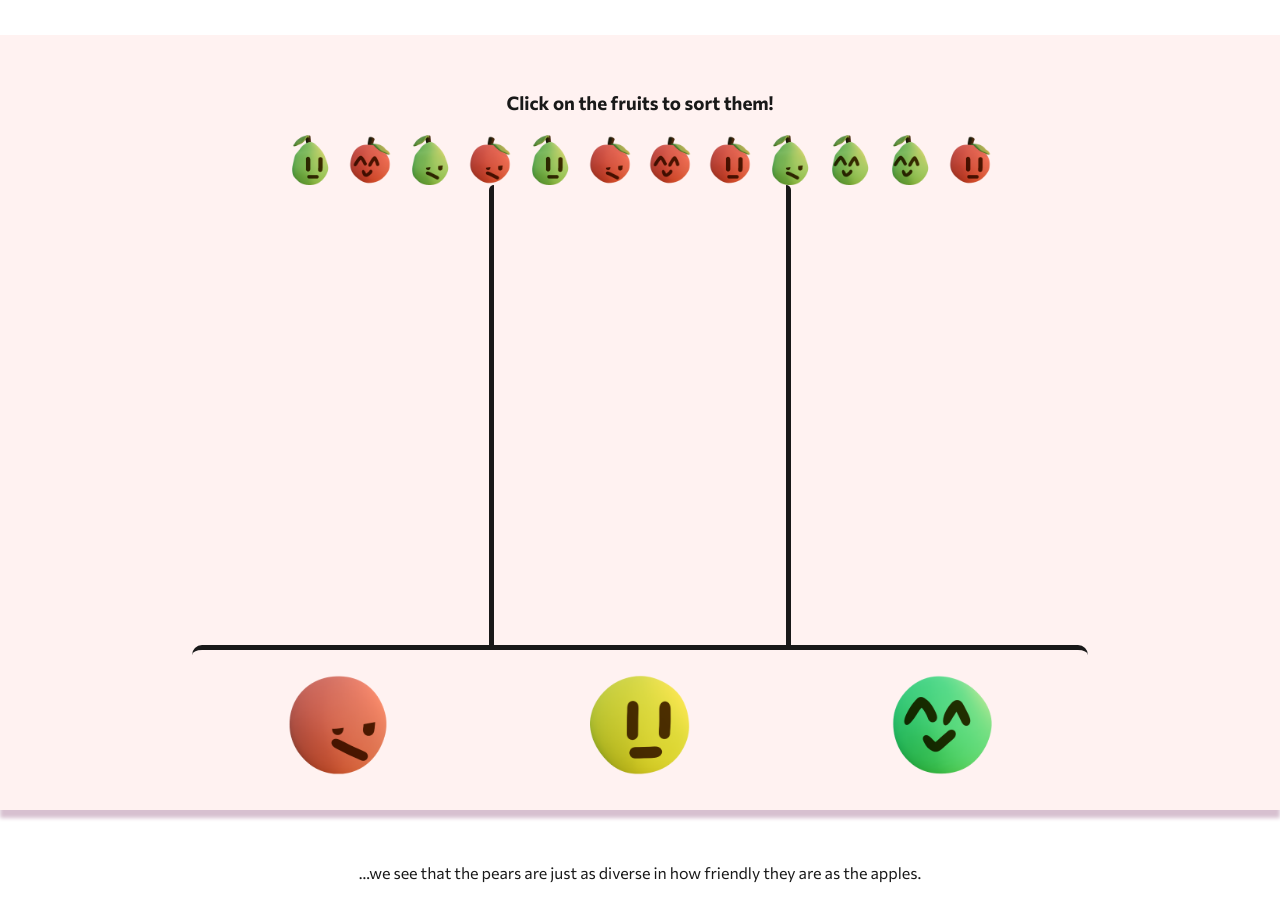
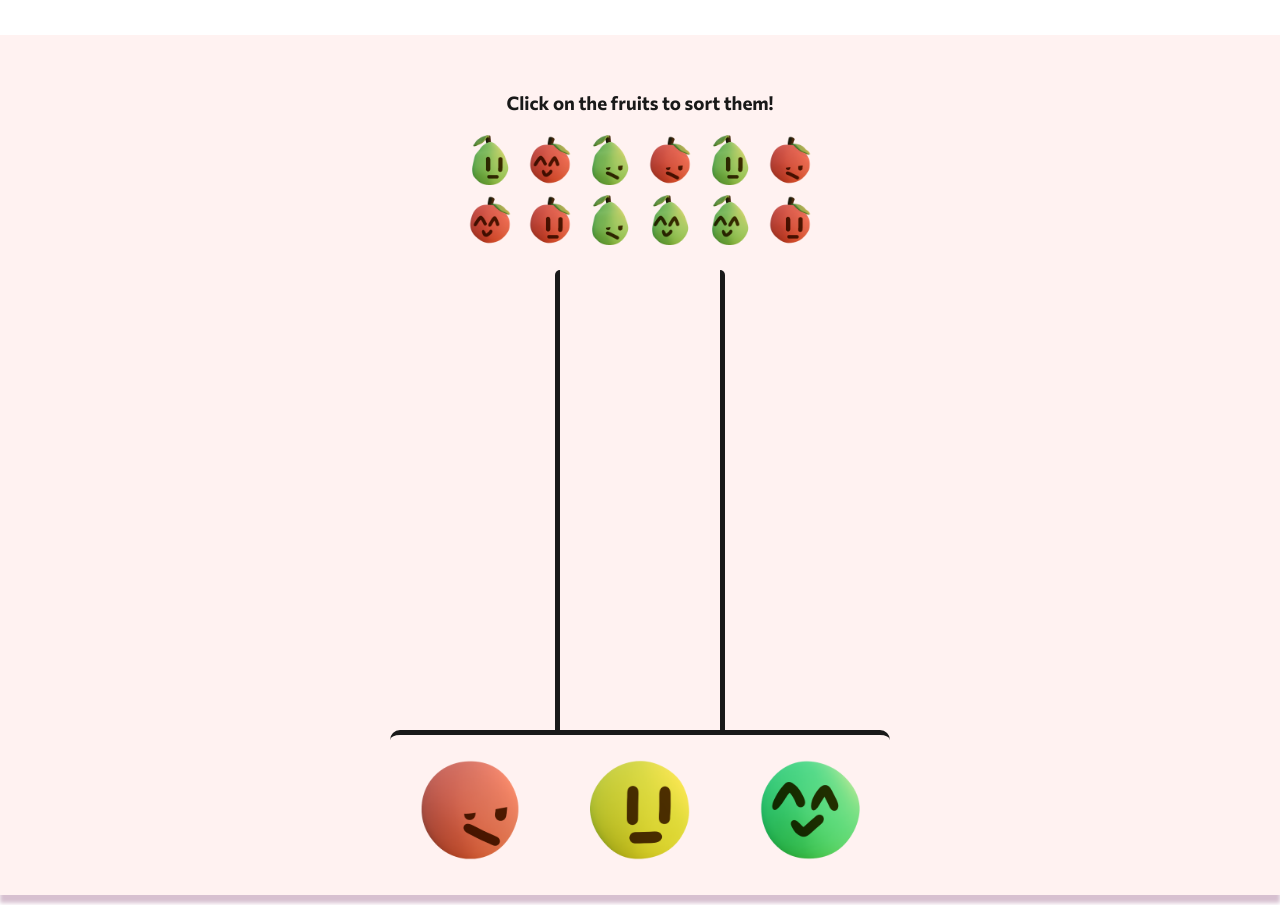
Before and after one commit to AxiDragon/outgroup-odyssey, a React (Create React App) app: page / in a window 1280 px wide. Shown: the part 3240-4145 px from the top of the page. Built offline with nearby package versions, Linux system fonts and the light colour scheme; a web font is replaced by a local one.

Commit message:
Fix slider, chart fruit and memory graph styling

```diff
--- a/src/components/interactables/ChartFruit.module.css
+++ b/src/components/interactables/ChartFruit.module.css
@@ -1,19 +1,5 @@
-.fruit {
-	height: 100px;
+.fruit img,
+.fruit,
+.empty {
+	max-width: 100px;
 }
-
-.fruit img {
-	height: 100px;
-}
-
-.apple {
-	background-color: tomato;
-}
-
-.pear {
-	background-color: greenyellow;
-}
-
-.empty {
-	height: 100px;
-}
--- a/src/components/interactables/ClickableFruitChart.module.css
+++ b/src/components/interactables/ClickableFruitChart.module.css
@@ -8,7 +8,8 @@
 
 .clickableFruitGrid {
 	display: grid;
-	grid-template-columns: repeat(auto-fit, minmax(50px, 1fr));
+	grid-template-columns: repeat(6, minmax(50px, 1fr));
 	gap: 10px;
-	max-width: 100%;
+	max-width: 500px;
+	margin-bottom: 25px;
 }
--- a/src/components/interactables/FruitChart.module.css
+++ b/src/components/interactables/FruitChart.module.css
@@ -10,7 +10,8 @@
 .container {
 	display: flex;
 	flex-direction: column;
-	width: 70%;
+	max-width: 500px;
+	width: 100%;
 	height: 100%;
 }
 
@@ -21,6 +22,7 @@
 	justify-content: space-around;
 	align-items: end;
 	height: 100%;
+	width: 100%;
 	gap: 6px;
 }
 
@@ -44,11 +46,12 @@
 	border-top: 5px solid var(--off-black);
 	border-radius: 10px;
 	text-align: center;
+	width: 100%;
 }
 
 .friendlinessLabels img {
-	width: 100px;
-	height: 100px;
+	width: 20vw;
+	max-width: 100px;
 }
 
 .fillerElement {
--- a/src/components/interactables/LabelledSlider.module.css
+++ b/src/components/interactables/LabelledSlider.module.css
@@ -1,5 +1,15 @@
+.parentContainer {
+	width: 100%;
+	display: flex;
+	align-items: center;
+	justify-content: center;
+	padding: 25px;
+	gap: 10px;
+}
+
 .LabelledSlider {
-	width: 100%;
+	width: 90%;
+	max-width: 500px;
 	display: flex;
 	align-items: center;
 	justify-content: center;
--- a/src/components/interactables/LabelledSlider.tsx
+++ b/src/components/interactables/LabelledSlider.tsx
@@ -9,6 +9,7 @@ type Props = {
 
 const LabelledSlider = ({ type, value, onChange }: Props) => {
 	return (
+		<div className={styles.parentContainer}>
 			<div className={styles.LabelledSlider}>
 				{type === 'bias' && <div><b>No Bias</b></div>}
 				<input
@@ -25,6 +26,7 @@ const LabelledSlider = ({ type, value, onChange }: Props) => {
 				/>
 				{type === 'bias' && <div><b>Full Bias</b></div>}
 			</div>
+		</div>
 	);
 };
 
--- a/src/components/interactables/MemoryGraphSlider.tsx
+++ b/src/components/interactables/MemoryGraphSlider.tsx
@@ -106,7 +106,7 @@ const MemoryGraphSlider = () => {
 
 	return (
 		<div className="PlayableContainer">
-			<div className="Playable">
+			<div className="Playable" style={{ maxWidth: 750, padding: 20 }}>
 				<p>For example, if there was a group of 50 people,
 					and you wanted to remember 5 traits per person,
 					you would, with your current level of bias, want to remember <b>{Math.ceil((1 - bias) * 49 * 5 + 5)}</b> traits.</p>
```
Lines whose indentation alone changed are shown as unchanged.
